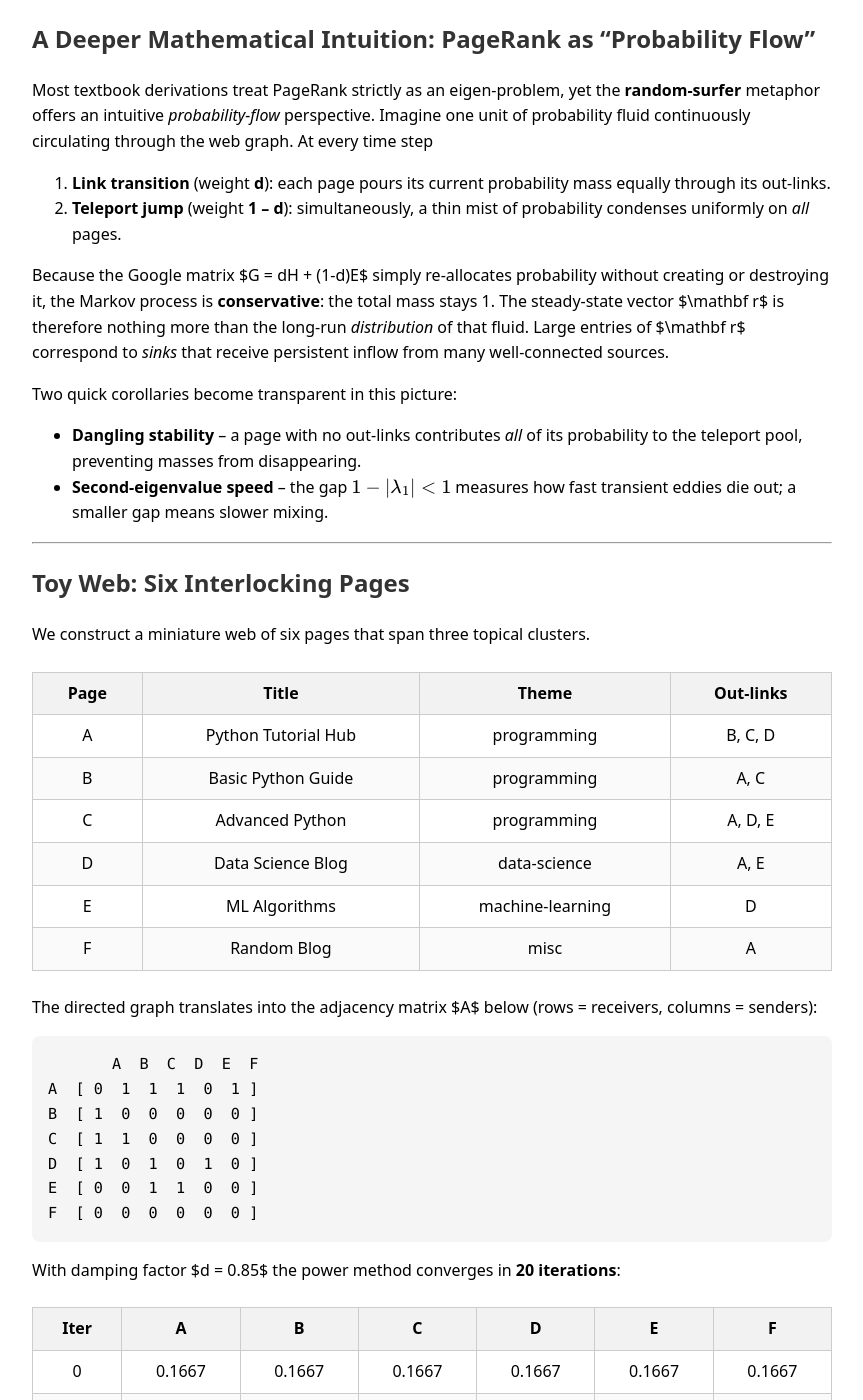
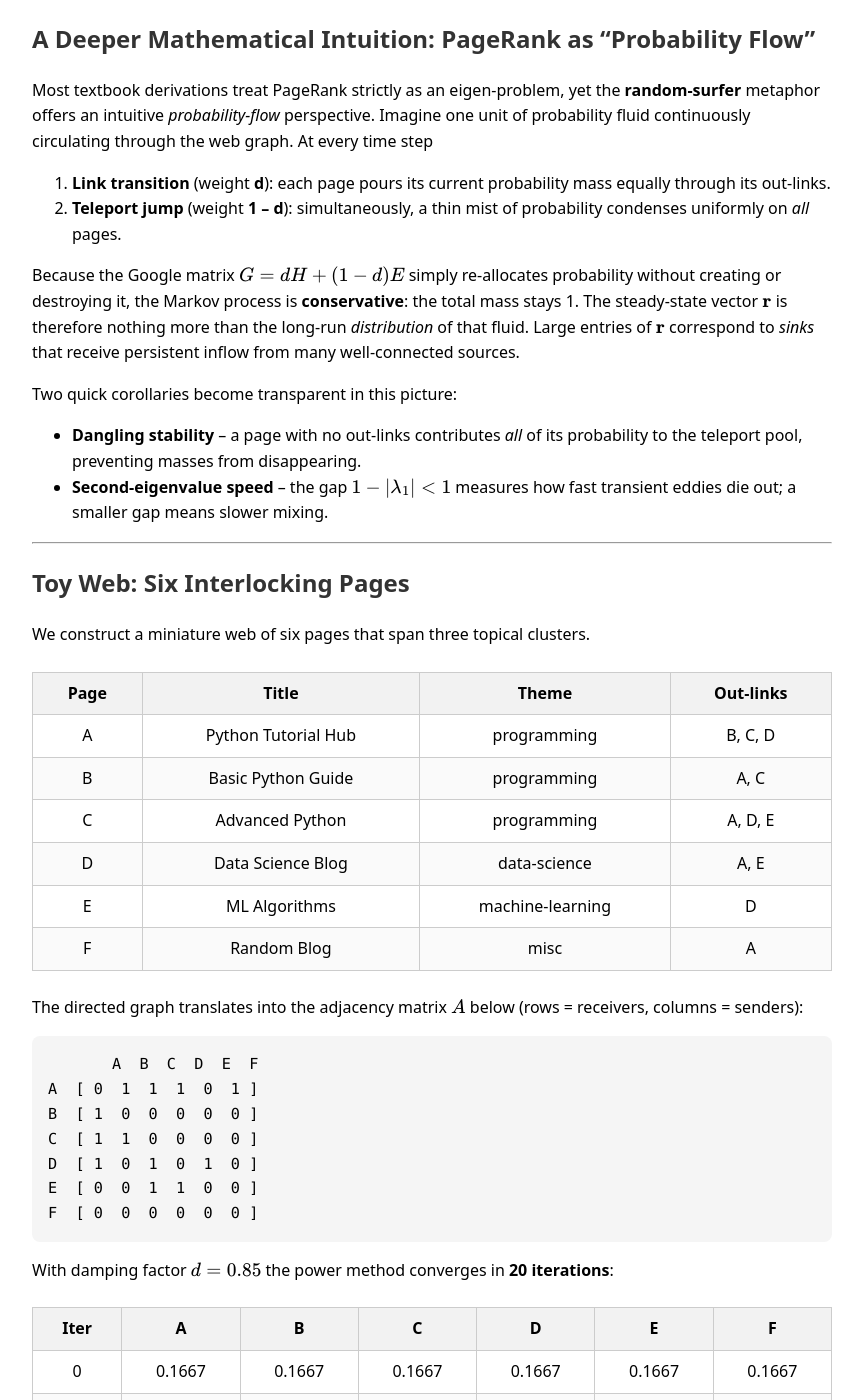
Before and after one commit to Shreyas-Dharmatti/Discrete-Mathematics-Project, a Jekyll site: the page built from index.md, in a window 1280 px wide and 1400 px high, scrolled down 4373 px. Shown: the whole window, without its empty margins (208-1071 px from the left). Built offline with Jekyll 4.4.1, drawn with Linux system fonts in a browser that asks for light colours; some of the changed text lies outside the part shown.

````diff
--- a/index.md
+++ b/index.md
@@ -167,7 +167,7 @@ Most textbook derivations treat PageRank strictly as an eigen-problem, yet the *
 1. **Link transition** (weight **d**): each page pours its current probability mass equally through its out-links.
 2. **Teleport jump** (weight **1 – d**): simultaneously, a thin mist of probability condenses uniformly on *all* pages.
 
-Because the Google matrix $G = dH + (1-d)E$ simply re-allocates probability without creating or destroying it, the Markov process is **conservative**: the total mass stays 1.  The steady-state vector $\mathbf r$ is therefore nothing more than the long-run *distribution* of that fluid.  Large entries of $\mathbf r$ correspond to *sinks* that receive persistent inflow from many well-connected sources.
+Because the Google matrix $$G = dH + (1-d)E$$ simply re-allocates probability without creating or destroying it, the Markov process is **conservative**: the total mass stays 1.  The steady-state vector $$\mathbf r$$ is therefore nothing more than the long-run *distribution* of that fluid.  Large entries of $$\mathbf r$$ correspond to *sinks* that receive persistent inflow from many well-connected sources.
 
 Two quick corollaries become transparent in this picture:
 * **Dangling stability** – a page with no out-links contributes *all* of its probability to the teleport pool, preventing masses from disappearing.
@@ -188,7 +188,7 @@ We construct a miniature web of six pages that span three topical clusters.
 | E | ML Algorithms | machine-learning | D |
 | F | Random Blog | misc | A |
 
-The directed graph translates into the adjacency matrix $A$ below (rows = receivers, columns = senders):
+The directed graph translates into the adjacency matrix $$A$$ below (rows = receivers, columns = senders):
 
 ```
        A  B  C  D  E  F
@@ -200,7 +200,7 @@ E  [ 0  0  1  1  0  0 ]
 F  [ 0  0  0  0  0  0 ]
 ```
 
-With damping factor $d = 0.85$ the power method converges in **20 iterations**:
+With damping factor $$d = 0.85$$ the power method converges in **20 iterations**:
 
 | Iter | A | B | C | D | E | F |
 |------|-------|-------|-------|-------|-------|-------|
@@ -215,7 +215,7 @@ With damping factor $d = 0.85$ the power method converges in **20 iterations**:
 
 ## From PageRank to Actual Search Results
 
-A real search engine blends **content relevance** with **link authority**.  Using the final PageRank vector $r$ and a simple keyword-match score $k$, we rank pages by
+A real search engine blends **content relevance** with **link authority**.  Using the final PageRank vector $$r$$ and a simple keyword-match score $$k$$, we rank pages by
 $$S = 0.6\,k + 0.4\,r.$$
 
 ### Query: *"python tutorial"*
````
